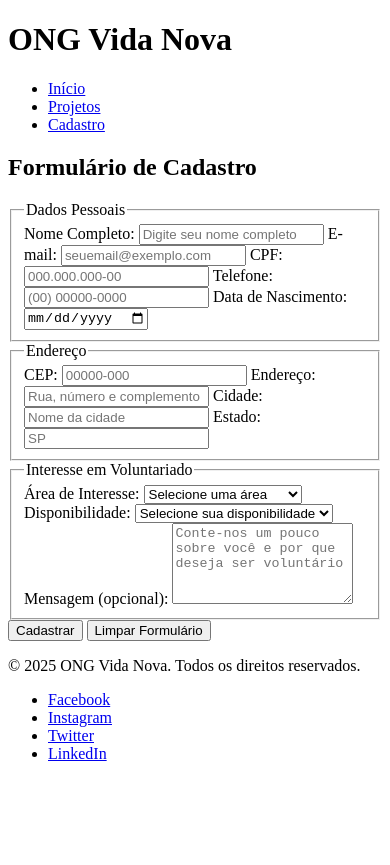
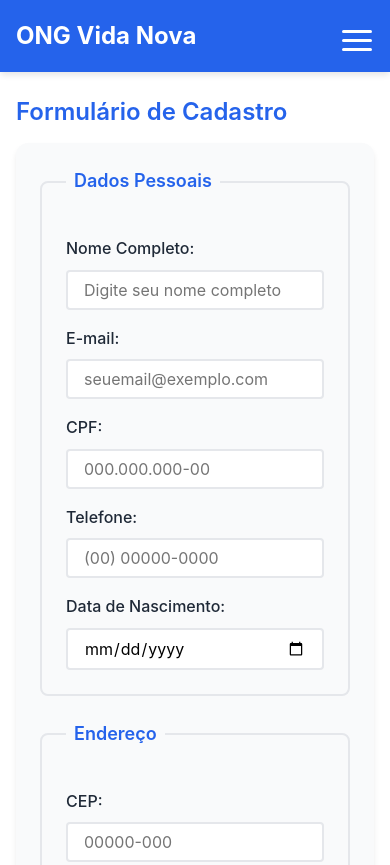
Before and after one commit to dudwz/graduation-ong-plataforma, a plain HTML site: page src/cadastro.html in a window 390 px wide. Shown: the top 865 px of the page. Before the commit the page ends 844 px from the top, so only its background shows below. Drawn offline with Linux system fonts and the light colour scheme.

Commit message:
feat: add responsive hamburger menu and CSS styling to all pages

```diff
--- a/src/cadastro.html
+++ b/src/cadastro.html
@@ -4,10 +4,17 @@
     <meta charset="UTF-8">
     <meta name="viewport" content="width=device-width, initial-scale=1.0">
     <title>Cadastro - ONG Vida Nova</title>
+    <link rel="stylesheet" href="css/style.css">
 </head>
 <body>
     <header>
         <h1>ONG Vida Nova</h1>
+        <input type="checkbox" id="menu-toggle" class="menu-checkbox">
+        <label for="menu-toggle" class="menu-toggle">
+            <span></span>
+            <span></span>
+            <span></span>
+        </label>
         <nav>
             <ul>
                 <li><a href="index.html">Início</a></li>
@@ -28,7 +35,7 @@
                 <input type="text" id="nome" name="nome" required minlength="3" placeholder="Digite seu nome completo">
 
                 <label for="email">E-mail:</label>
-                <input type="email" id="email" name="email" required placeholder="seuemail@exemplo.com">
+                <input type="email" id="email" name="email" required autocomplete="email" placeholder="seuemail@exemplo.com">
 
                 <label for="cpf">CPF:</label>
                 <input type="text" id="cpf" name="cpf" required pattern="\d{3}\.\d{3}\.\d{3}-\d{2}" placeholder="000.000.000-00">
--- a/src/index.html
+++ b/src/index.html
@@ -4,10 +4,17 @@
     <meta charset="UTF-8">
     <meta name="viewport" content="width=device-width, initial-scale=1.0">
     <title>ONG Vida Nova - Página Inicial</title>
+    <link rel="stylesheet" href="css/style.css">
 </head>
 <body>
     <header>
         <h1>ONG Vida Nova</h1>
+        <input type="checkbox" id="menu-toggle" class="menu-checkbox">
+        <label for="menu-toggle" class="menu-toggle">
+            <span></span>
+            <span></span>
+            <span></span>
+        </label>
         <nav>
             <ul>
                 <li><a href="index.html">Início</a></li>
```
Also changed, not shown: src/projetos.html (+7 -0 lines).
